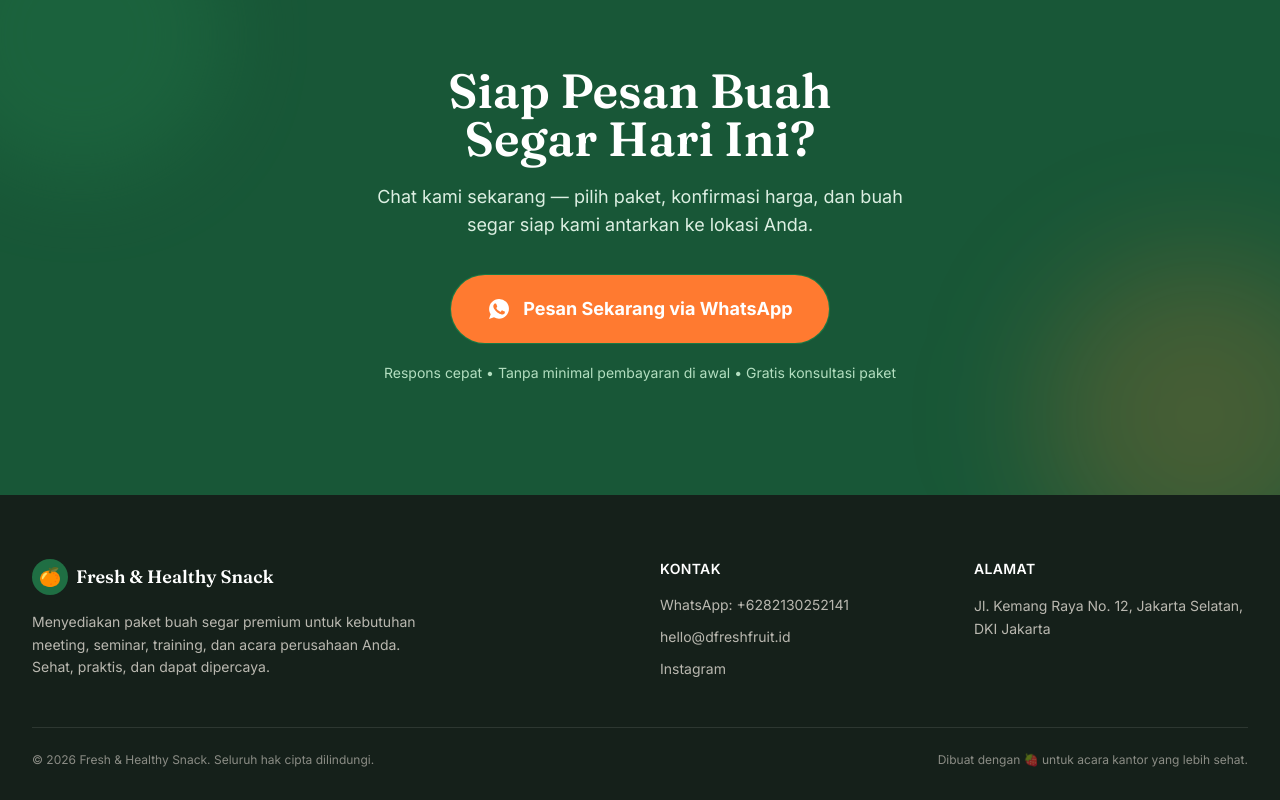
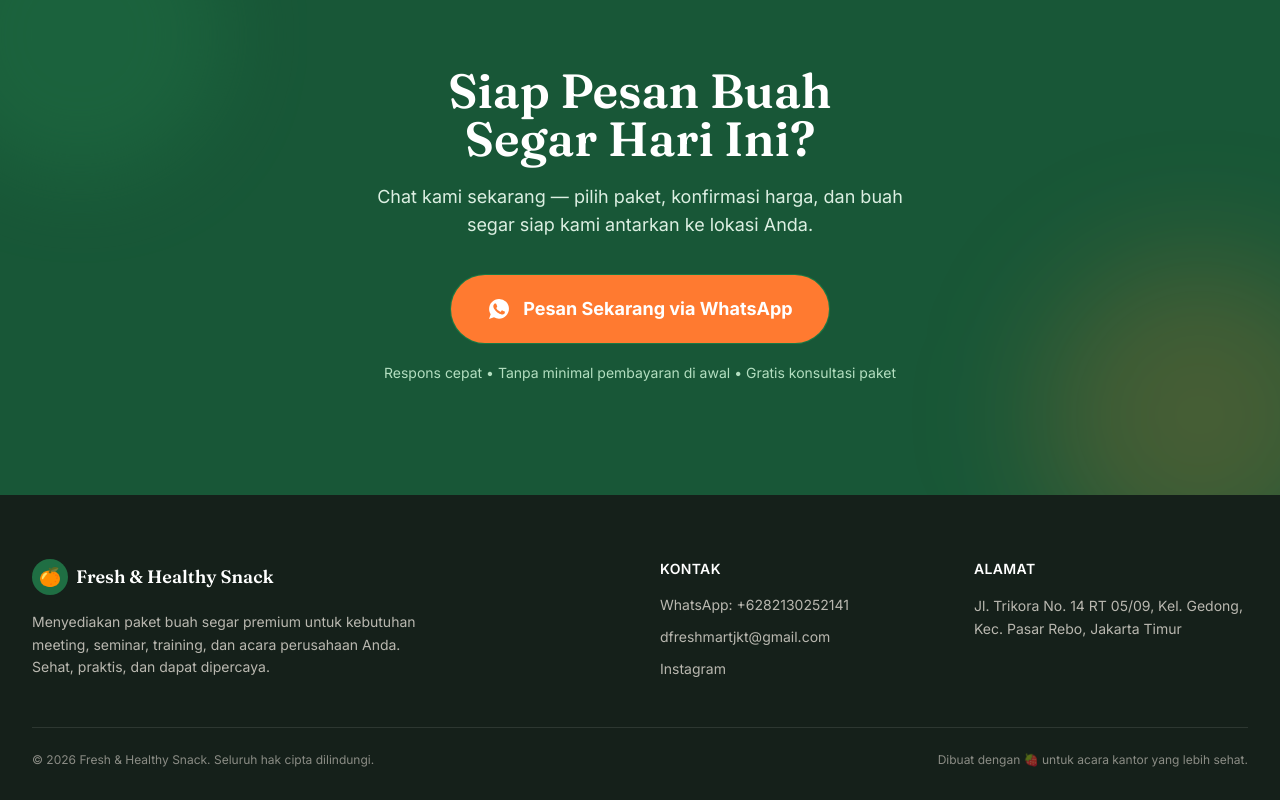
Before and after one commit to dzarmarto/DfreshFruit, a React (Vite) app: page / in a window 1280 px wide. Shown: the part 6080-6880 px from the top of the page. Built offline with nearby package versions, Linux system fonts and the light colour scheme.

Commit message:
Update config.js

```diff
--- a/src/config.js
+++ b/src/config.js
@@ -3,10 +3,10 @@
 export const BUSINESS = {
   name: "D'FRESHFRUIT",
   tagline: 'Buah segar pilihan, langsung ke tanganmu',
-  whatsappNumber: '6282130252141', // Ganti dengan nomor WhatsApp asli (format: 62xxxxxxxxxx)
-  instagram: 'https://instagram.com/dfreshfruit.id',
-  email: 'hello@dfreshfruit.id',
-  address: 'Jl. Kemang Raya No. 12, Jakarta Selatan, DKI Jakarta',
+  whatsappNumber: '6282130252141',
+  instagram: 'https://instagram.com/dfreshfruitjkt',
+  email: 'dfreshmartjkt@gmail.com',
+  address: 'Jl. Trikora No. 14 RT 05/09, Kel. Gedong, Kec. Pasar Rebo, Jakarta Timur',
 }
 
 /**
```
